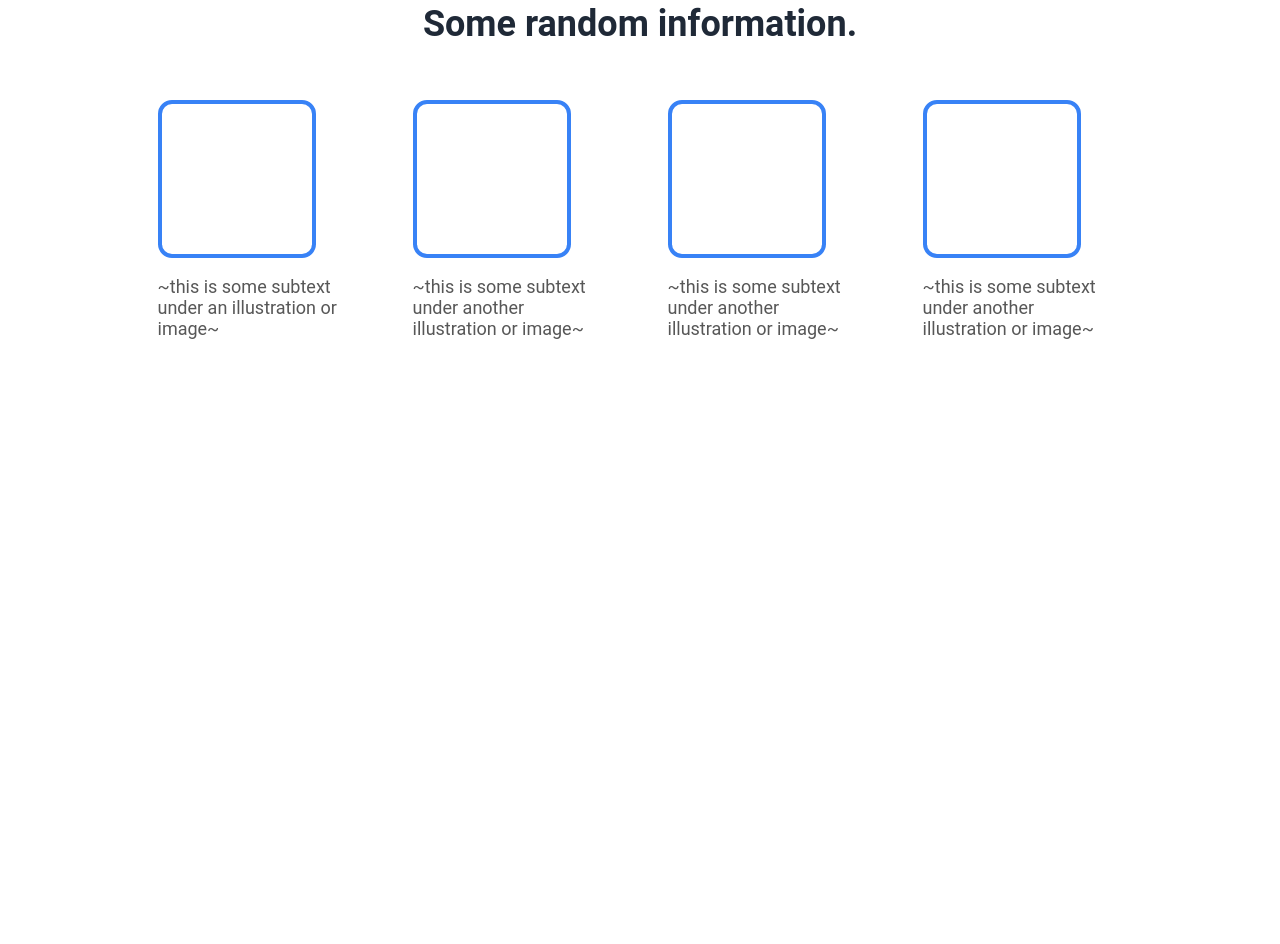
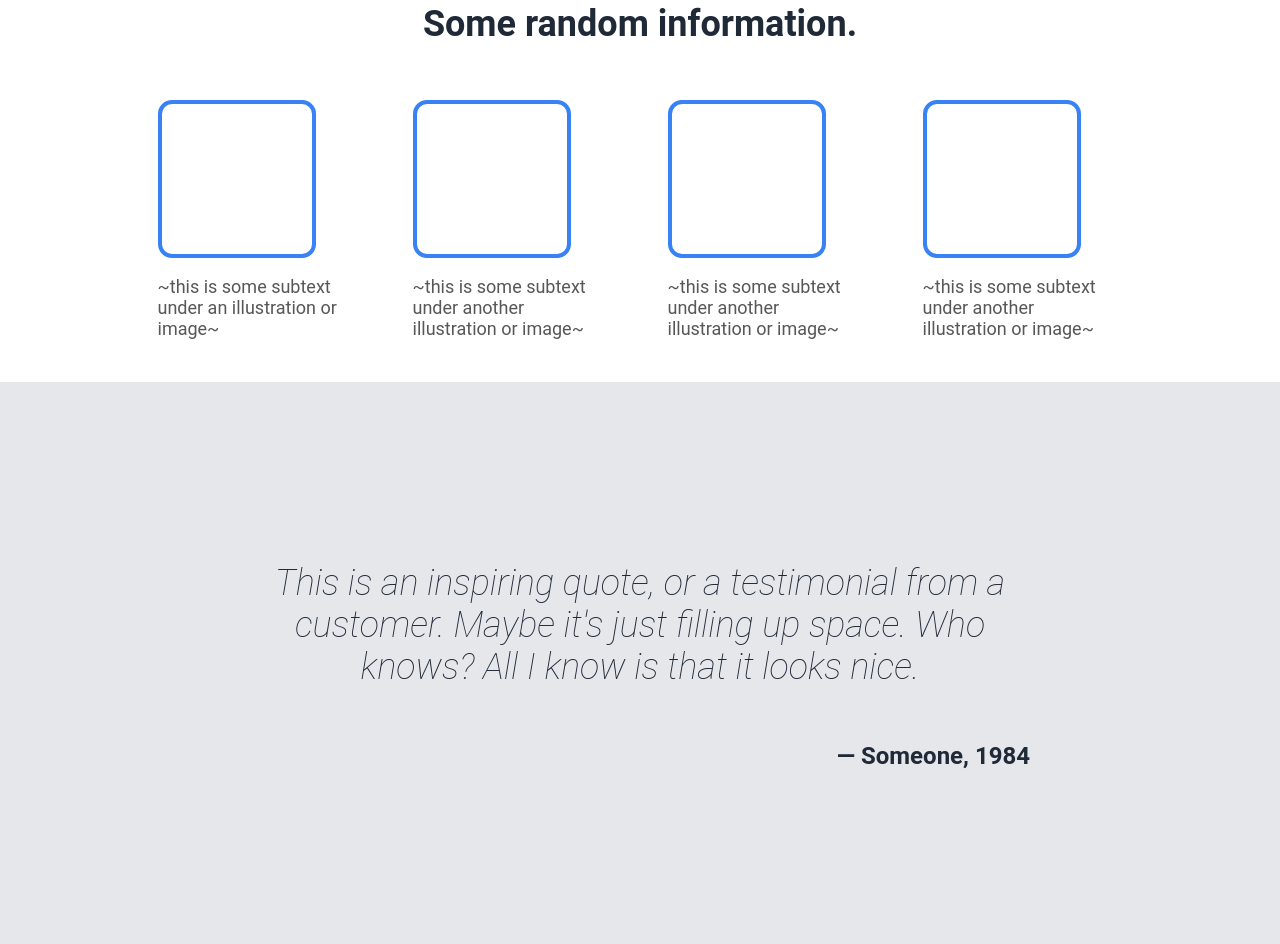
Before and after one commit to mrdethos/landing-page, a plain HTML site: page index.html in a window 1280 px wide. Shown: the part 772-1716 px from the top of the page. Before the commit the page ends 1154 px from the top, so only its background shows below. Drawn offline with Linux system fonts and the light colour scheme.

Commit message:
added quotation section

```diff
--- a/index.html
+++ b/index.html
@@ -42,7 +42,10 @@
             <div class="square"></div>
             <p>~this is some subtext under another illustration or image~</p>
         </div>
-
+    </div>
+    <div class="quote-section">
+        <h2 id="quote-phrase">This is an inspiring quote, or a testimonial from a customer. Maybe it's just filling up space. Who knows? All I know is that it looks nice.</h2>
+        <p id="quote-name">— Someone, 1984</p>
     </div>
 </body>
 </html>
--- a/style.css
+++ b/style.css
@@ -70,11 +70,6 @@ h1 {
     margin: 18px;
 }
 
-
-
-
-
-
 #text-info {
     color: #1F2937;
     font-size: 36px;
@@ -102,3 +97,32 @@ h1 {
     font-size: 18px;
     color: #575757;
 }
+
+.quote-section {
+    display: flex;
+    flex-direction: column;
+    align-content: center;
+    padding: 150px;
+    padding-left: 250px;
+    padding-right: 250px;
+    background-color: #E5E7EB;
+}
+
+#quote-phrase {
+    display: flex;
+    align-self: center;
+    text-align: center;
+    font-size: 36px;
+    font-weight: lighter;
+    font-style: italic;
+    color: #1F2937;
+
+}
+
+#quote-name {
+    display: flex;
+    align-self: flex-end;
+    font-size: 24px;
+    color: #1F2937;
+    font-weight: bold;
+}
```
